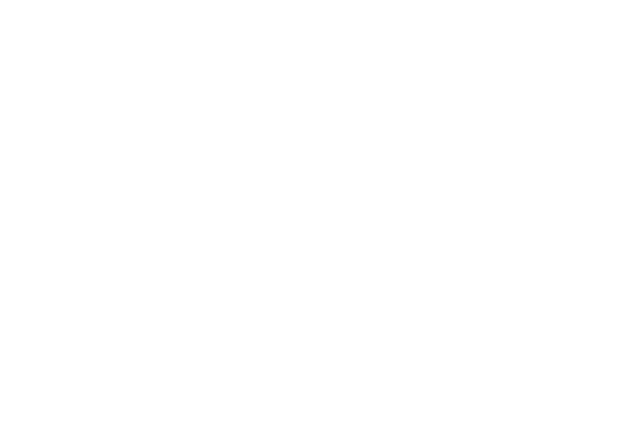
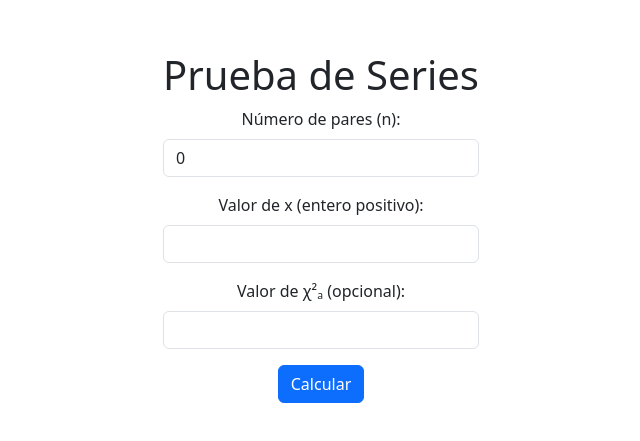
Before and after one commit to pierino2203/Generadores, a React (Vite) app: page /serie in a window 1280 px wide. Before the commit this address had no page. Shown: the part 185-626 px from the top of the page, without its empty margins (319-959 px from the left). Built offline with nearby package versions, Linux system fonts and the light colour scheme.

Commit message:
Prueba-Serie

```diff
--- a/src/App.jsx
+++ b/src/App.jsx
@@ -9,6 +9,7 @@
 import Promedios from './Components/Promedios'
 import Frecuencias from './Components/Frecuencias'
 import Ks from './Components/K-S'
+import Serie from './Components/Serie'
 
 function App() {
   return (
@@ -23,6 +24,7 @@
         <Route path="/promedios" element={<Promedios/>}/>
         <Route path="/frecuencia" element={<Frecuencias/>}/>
         <Route path="/ks" element={<Ks/>}/>
+        <Route path='/serie' element={<Serie/>}/>
       </Routes>
     </Router>
   )
--- a/src/Components/Home.jsx
+++ b/src/Components/Home.jsx
@@ -1,13 +1,13 @@
 import React from "react";
 import { NavLink } from "react-router-dom";
-
+import 'bootstrap/dist/css/bootstrap.min.css'
 export default function Home() {
     return (
         <div className="container">
             <div className="mb-2">
                 <h1 className="color-white">Generacion de numeros pseudoaleatorios</h1>
                 <h2>Elija el metodo de Generacion:</h2>
-                <button className="btn"><NavLink to={"/central"}>Parte Central Cuadrado</NavLink></button>
+                <button type="button" class="btn"><NavLink to={"/central"}>Parte Central Cuadrado</NavLink></button>
                 <button><NavLink to={"/lehmer"}>Lehmer</NavLink></button>
                 <button><NavLink to={"/multiplicativo"}>Congruencial Multiplicativo</NavLink></button>
                 <button><NavLink to={"/mixto"}>Congruencial Mixto</NavLink></button>
@@ -18,8 +18,8 @@
                 <h2>Elija el tipo de prueba</h2>
                 <button><NavLink to={"/promedios"}>Prueba de Promedios</NavLink></button>
                 <button><NavLink to={"/frecuencia"}>Prueba de Frecuencias</NavLink></button>
-                <button><NavLink to={"/multiplicativo"}>Congruencial Multiplicativo</NavLink></button>
-                <button><NavLink to={"/mixto"}>Congruencial Mixto</NavLink></button>
+                <button><NavLink to={"/serie"}>Prueba de Series</NavLink></button>
+                <button><NavLink to={"/ks"}>Prueba K-S</NavLink></button>
                 <button><NavLink to={"/aditivo"}>Congruencial Aditivo</NavLink></button>
             </div>
         </div>
--- /dev/null
+++ b/src/Components/Serie.jsx
@@ -0,0 +1,285 @@
+import React, { useState } from "react";
+import { Modal, Button, Table } from "react-bootstrap";
+import "bootstrap/dist/css/bootstrap.min.css";
+
+export default function Serie() {
+  const [n, setN] = useState(0);
+  const [pairs, setPairs] = useState([]);
+  const [x, setX] = useState("");
+  const [x2a, setX2a] = useState("");
+  const [errors, setErrors] = useState({});
+  const [result, setResult] = useState(null);
+  const [showModal, setShowModal] = useState(false);
+
+  const handleNChange = (e) => {
+    const value = parseInt(e.target.value) || 0;
+    setN(value);
+    setPairs(value > 0 ? Array(value).fill().map(() => ({ first: "", second: "" })) : []);
+    setErrors({});
+    setResult(null);
+  };
+
+  const validateNumber = (value) => {
+    if (value === "") return true;
+
+    const num = parseFloat(value);
+    return !isNaN(num) && num >= 0 && num <= 1;
+  };
+
+  const validateX = (value) => {
+    if (value === "") return true;
+
+    const num = parseInt(value);
+    return !isNaN(num) && num > 0 && Number.isInteger(num);
+  };
+
+  const validateX2a = (value) => {
+    if (value === "") return true;
+
+    const num = parseFloat(value);
+    return !isNaN(num) && num > 0;
+  };
+
+  const handlePairChange = (index, field, value) => {
+    const newPairs = [...pairs];
+    newPairs[index][field] = value;
+    setPairs(newPairs);
+
+    const newErrors = { ...errors };
+    if (!validateNumber(value)) {
+      newErrors[`pair${index}${field}`] = "El valor debe ser un número entre 0 y 1";
+    } else {
+      delete newErrors[`pair${index}${field}`];
+    }
+    setErrors(newErrors);
+  };
+
+  const handleXChange = (e) => {
+    const value = e.target.value;
+    setX(value);
+
+    const newErrors = { ...errors };
+    if (value !== "" && !validateX(value)) {
+      newErrors.x = "El valor de x debe ser un entero positivo";
+    } else {
+      delete newErrors.x;
+    }
+    setErrors(newErrors);
+  };
+
+  const handleX2aChange = (e) => {
+    const value = e.target.value;
+    setX2a(value);
+
+    const newErrors = { ...errors };
+    if (value !== "" && !validateX2a(value)) {
+      newErrors.x2a = "Debe ser positivo";
+    } else {
+      delete newErrors.x2a;
+    }
+    setErrors(newErrors);
+  };
+
+  const generarFrecuenciasObservadas = (pares, x) => {
+    const fo = Array.from({ length: x }, () => Array(x).fill(0));
+    pares.forEach(({ first, second }) => {
+      const i = Math.min(Math.floor(first * x), x - 1);
+      const j = Math.min(Math.floor(second * x), x - 1);
+      fo[i][j]++;
+    });
+    return fo;
+  };
+
+  const calcularChiCuadrado = (fo, n, x) => {
+    const fe = n / (x * x);
+    let chiCuadrado = 0;
+    for (let i = 0; i < x; i++) {
+      for (let j = 0; j < x; j++) {
+        const diferencia = fo[i][j] - fe;
+        chiCuadrado += (diferencia * diferencia) / fe;
+      }
+    }
+    return { fe, chiCuadrado };
+  };
+
+  const handleSubmit = (e) => {
+    e.preventDefault();
+    const newErrors = {};
+    let hasErrors = false;
+
+    pairs.forEach((pair, index) => {
+      if (!validateNumber(pair.first)) {
+        newErrors[`pair${index}first`] = "El valor debe ser un número entre 0 y 1";
+        hasErrors = true;
+      }
+      if (!validateNumber(pair.second)) {
+        newErrors[`pair${index}second`] = "El valor debe ser un número entre 0 y 1";
+        hasErrors = true;
+      }
+    });
+
+    if (x !== "" && !validateX(x)) {
+      newErrors.x = "El valor de x debe ser un entero positivo";
+      hasErrors = true;
+    }
+
+    setErrors(newErrors);
+    if (hasErrors) return;
+
+    const processedPairs = pairs.map(pair => ({
+      first: parseFloat(pair.first),
+      second: parseFloat(pair.second)
+    }));
+    const processedX = parseInt(x);
+    const fo = generarFrecuenciasObservadas(processedPairs, processedX);
+    const { fe, chiCuadrado } = calcularChiCuadrado(fo, n, processedX);
+
+    setResult({ fo, fe, chiCuadrado, pairs: processedPairs, x: processedX, x2a: x2a ? parseFloat(x2a) : null });
+    setShowModal(true);
+
+    // Limpiar los inputs después de mostrar el modal
+    setN(0);
+    setPairs([]);
+    setX("");
+    setX2a("");
+  };
+
+  const handleCloseModal = () => {
+    setShowModal(false);
+  };
+
+  return (
+    <div className="container mt-4">
+      <h1>Prueba de Series</h1>
+      <form onSubmit={handleSubmit}>
+        <div className="mb-3">
+          <label className="form-label">Número de pares (n):</label>
+          <input type="number" className="form-control" value={n} onChange={handleNChange} min="1" />
+        </div>
+
+        {n > 0 && (
+          <div>
+            <h5>Pares (x, y):</h5>
+            {pairs.map((pair, index) => (
+              <div className="row mb-2" key={index}>
+                <div className="col">
+                  <input
+                    type="number"
+                    className={`form-control ${errors[`pair${index}first`] ? 'is-invalid' : ''}`}
+                    placeholder={`u${index + 1}.x`}
+                    value={pair.first}
+                    onChange={(e) => handlePairChange(index, 'first', e.target.value)}
+                    step="any"
+                    min="0"
+                    max="1"
+                  />
+                  {errors[`pair${index}first`] && (
+                    <div className="invalid-feedback">{errors[`pair${index}first`]}</div>
+                  )}
+                </div>
+                <div className="col">
+                  <input
+                    type="number"
+                    className={`form-control ${errors[`pair${index}second`] ? 'is-invalid' : ''}`}
+                    placeholder={`u${index + 1}.y`}
+                    value={pair.second}
+                    onChange={(e) => handlePairChange(index, 'second', e.target.value)}
+                    step="any"
+                    min="0"
+                    max="1"
+                  />
+                  {errors[`pair${index}second`] && (
+                    <div className="invalid-feedback">{errors[`pair${index}second`]}</div>
+                  )}
+                </div>
+              </div>
+            ))}
+          </div>
+        )}
+
+        <div className="mb-3">
+          <label className="form-label">Valor de x (entero positivo):</label>
+          <input type="number" className={`form-control ${errors.x ? 'is-invalid' : ''}`} value={x} onChange={handleXChange} min="1" step="1" />
+          {errors.x && <div className="invalid-feedback">{errors.x}</div>}
+        </div>
+
+        <div className="mb-3">
+          <label className="form-label">Valor de χ²ₐ (opcional):</label>
+          <input
+            type="number"
+            className={`form-control ${errors.x2a ? 'is-invalid' : ''}`}
+            value={x2a}
+            onChange={handleX2aChange}
+            step="any"
+            min="0.01"
+          />
+          {errors.x2a && <div className="invalid-feedback">{errors.x2a}</div>}
+        </div>
+
+        <button type="submit" className="btn btn-primary">Calcular</button>
+      </form>
+
+      {/* Modal para mostrar resultados */}
+      <Modal show={showModal} onHide={handleCloseModal} size="lg">
+        <Modal.Header closeButton>
+          <Modal.Title>Resultados de la Prueba de Series</Modal.Title>
+        </Modal.Header>
+        <Modal.Body>
+          {result && (
+            <div>
+              <h5>Datos ingresados:</h5>
+              <p><strong>Número de pares (n):</strong> {result.pairs.length}</p>
+              <p><strong>Valor de x:</strong> {result.x}</p>
+              {result.x2a && <p><strong>Valor de χ²ₐ:</strong> {result.x2a}</p>}
+
+              <h5 className="mt-3">Pares ingresados:</h5>
+              <Table striped bordered hover size="sm">
+                <thead>
+                  <tr>
+                    <th>#</th>
+                    <th>u<sub>i</sub>.x</th>
+                    <th>u<sub>i</sub>.y</th>
+                  </tr>
+                </thead>
+                <tbody>
+                  {result.pairs.map((pair, index) => (
+                    <tr key={index}>
+                      <td>{index + 1}</td>
+                      <td>{pair.first.toFixed(4)}</td>
+                      <td>{pair.second.toFixed(4)}</td>
+                    </tr>
+                  ))}
+                </tbody>
+              </Table>
+
+              <h5 className="mt-3">Resultados:</h5>
+              <p><strong>Fe (esperado por celda):</strong> {result.fe.toFixed(3)}</p>
+              <p><strong>Chi-cuadrado (χ²):</strong> {result.chiCuadrado.toFixed(3)}</p>
+              {result.x2a && (
+                <p><strong>χ² crítico:</strong> {result.x2a} → {result.chiCuadrado > result.x2a ? "Se rechaza H₀" : "No se rechaza H₀"}</p>
+              )}
+
+              <h5 className="mt-3">Matriz de Frecuencias Observadas (Fo):</h5>
+              <Table striped bordered hover size="sm">
+                <tbody>
+                  {result.fo.map((row, i) => (
+                    <tr key={i}>
+                      {row.map((val, j) => (
+                        <td key={j} className="text-center">{val}</td>
+                      ))}
+                    </tr>
+                  ))}
+                </tbody>
+              </Table>
+            </div>
+          )}
+        </Modal.Body>
+        <Modal.Footer>
+          <Button variant="secondary" onClick={handleCloseModal}>
+            Cerrar
+          </Button>
+        </Modal.Footer>
+      </Modal>
+    </div>
+  );
+}
```
